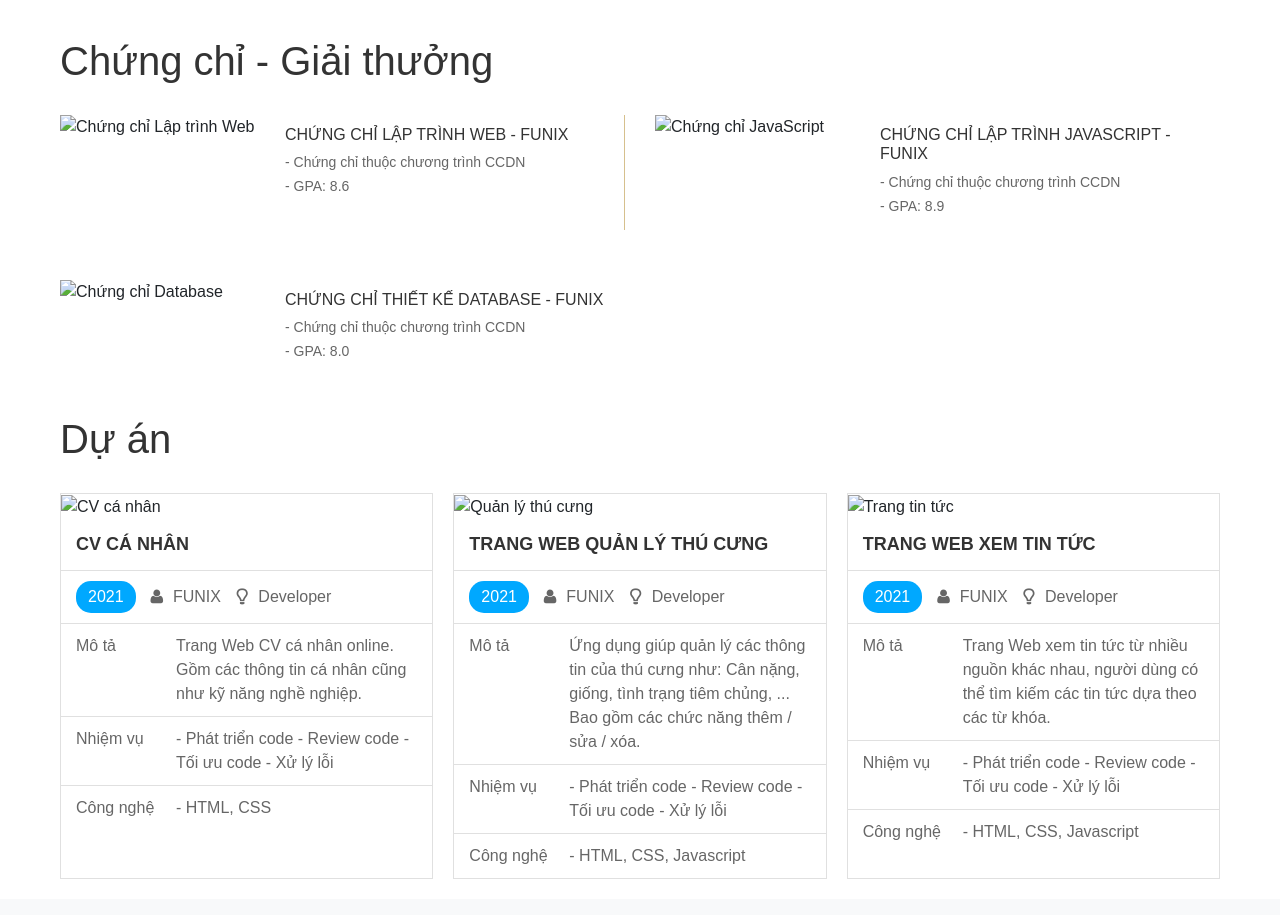
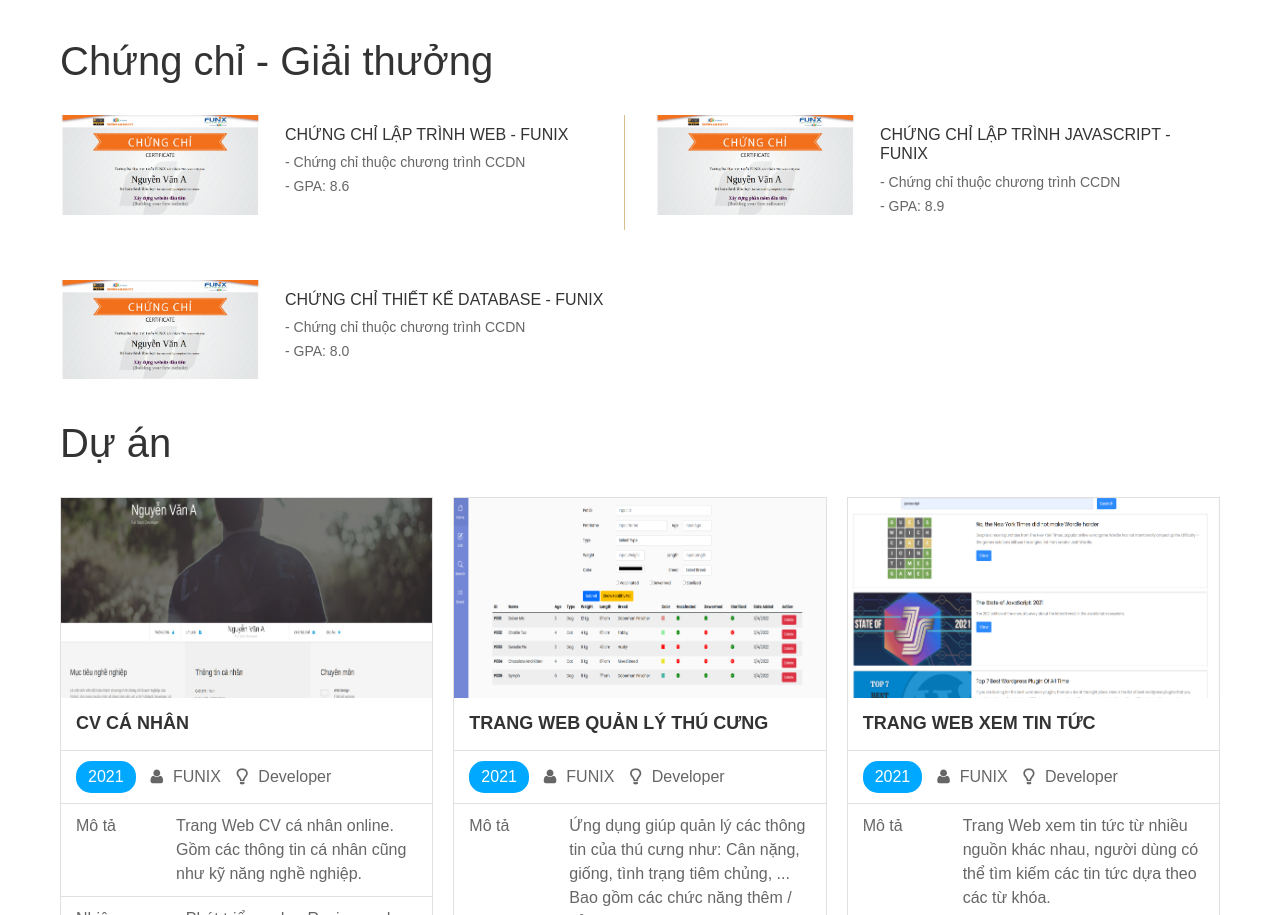
Before and after one commit to dangkhoa106/asm3, a plain HTML site: page index.html in a window 1280 px wide. Shown: the part 1153-2068 px from the top of the page. Drawn offline with nearby package versions, Linux system fonts and the light colour scheme; the site is published under a folder, as on GitHub Pages, so addresses that start at the root find nothing.

Commit message:
Update index.html

```diff
--- a/index.html
+++ b/index.html
@@ -296,7 +296,7 @@
       <div class="certificates-grid">
         <div class="certificate-item">
           <img
-            src="/images/Cert_WEB.png"
+            src="images/Cert_WEB.png"
             alt="Chứng chỉ Lập trình Web"
             class="certificate-img"
           />
@@ -308,7 +308,7 @@
         </div>
         <div class="certificate-item">
           <img
-            src="/images/Cert_PRF.png"
+            src="images/Cert_PRF.png"
             alt="Chứng chỉ JavaScript"
             class="certificate-img"
           />
@@ -320,7 +320,7 @@
         </div>
         <div class="certificate-item">
           <img
-            src="/images/Cert_DBI.png"
+            src="images/Cert_DBI.png"
             alt="Chứng chỉ Database"
             class="certificate-img"
           />
@@ -338,7 +338,7 @@
       <div class="project-grid">
         <div class="project-card">
           <img
-            src="/images/project_1.png"
+            src="images/project_1.png"
             alt="CV cá nhân"
             class="project-image"
           />
@@ -371,7 +371,7 @@
 
         <div class="project-card">
           <img
-            src="/images/project_2.png"
+            src="images/project_2.png"
             alt="Quản lý thú cưng"
             class="project-image"
           />
@@ -405,7 +405,7 @@
 
         <div class="project-card">
           <img
-            src="/images/project_3.png"
+            src="images/project_3.png"
             alt="Trang tin tức"
             class="project-image"
           />
```
